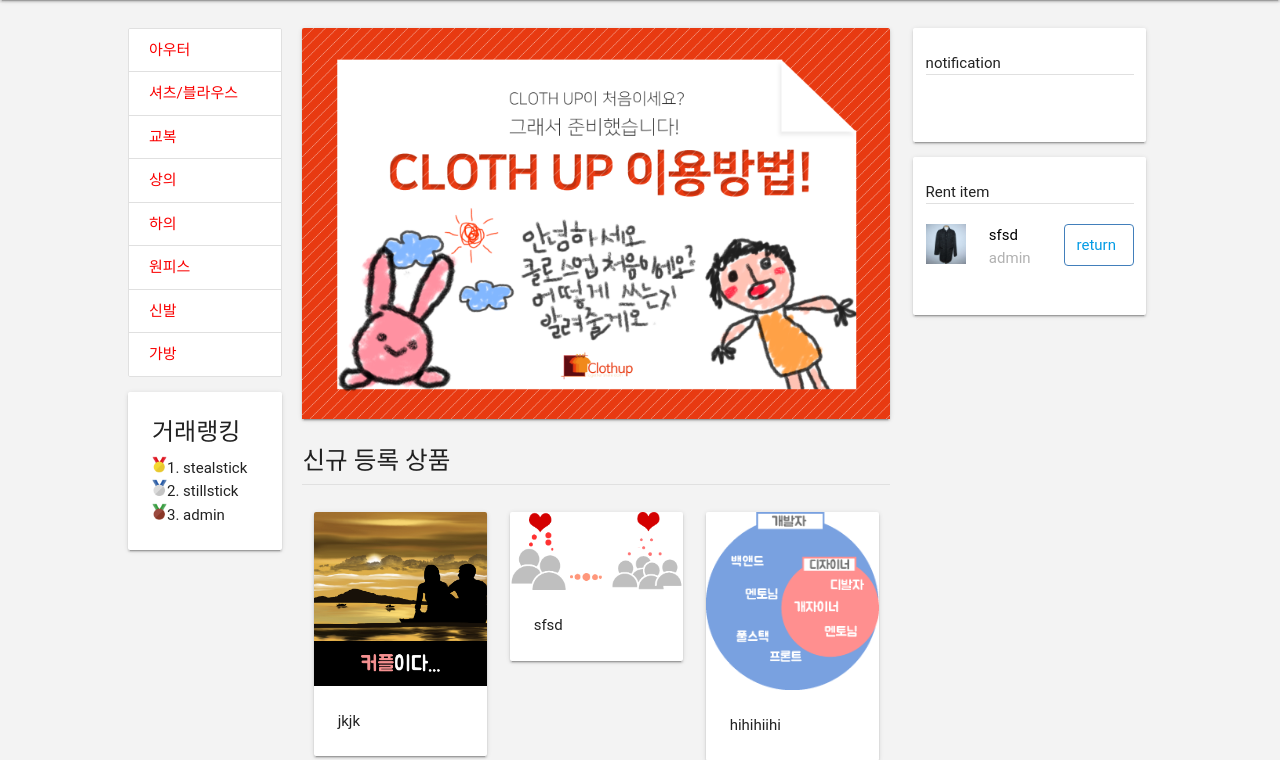
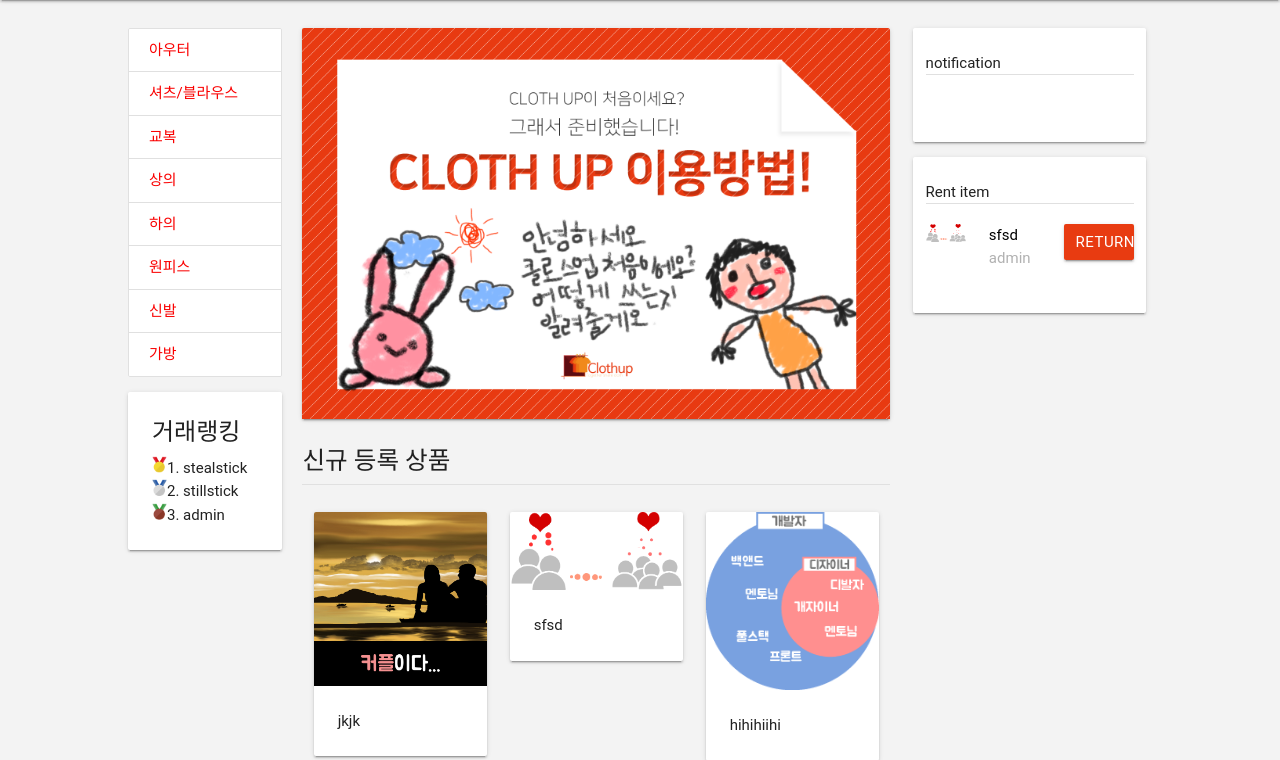
Before and after one commit to stealstick/clothes, a Django app: page / in a window 1280 px wide. Shown: the part 60-820 px from the top of the page. Run offline with Django 3.2, Linux system fonts and the light colour scheme; a user stored in the database is signed in; data comes from the database, SQL or seed files in the repository; data that the repository does not hold is empty; some libraries are stand-ins or nearby versions; some web fonts are replaced.

Commit message:
return cloth

```diff
--- a/main/urls.py
+++ b/main/urls.py
@@ -3,6 +3,7 @@ from . import views
 
 urlpatterns = [
     url(r'^$', views.index),
+    url(r'^returnitem$', views.returnitem),
     url(r'^send/(?P<username>.+)$', views.send),
     url(r'^borrow/$', views.borrow),
     url(r'^sending/(?P<username>.+)$', views.sending),
--- a/main/views.py
+++ b/main/views.py
@@ -11,8 +11,10 @@ def index(request):
     except:
         rent = None;
         #send = None;
-
-    send = Send.objects.filter(resiver = request.user)
+    try :
+        send = Send.objects.filter(resiver = request.user)
+    except:
+        send =None;
     clothes = Cloth.objects.all()
 
     context = {'clothes': clothes,
@@ -51,7 +53,7 @@ def sending(request, username):
     send = Send(cloth=cloth, resiver=resiver,owner=request.user, text=text, update_date=date)
     send.save()
 
-    return render(request, 'main/main.html')
+    return render(request, 'main/sendfinish.html')
 
 def borrow(request):
     owner = request.GET['owner']
@@ -85,3 +87,10 @@ def search(request):
     'search_item' : search_item,
     }
     return render(request, 'main/search.html', context)
+
+def returnitem(request):
+    cloth_name= request.GET['cloth_name']
+    delete_item= Cloth.objects.get(lenter =request.user, cloth_name=cloth_name)
+    delete_item.lenter = None
+    delete_item.save()
+    return HttpResponseRedirect("/")
--- a/static/main/css/base.css
+++ b/static/main/css/base.css
@@ -58,13 +58,7 @@ padding-top :80px;
 .event-sub{
 	color: #b1b1b1 !important;
 }
-.like{
-	border-style: solid;
-	border-color: #427fbb;
-	border-width: 1px;
-	height: 42px;
-	border-radius: 4px;
-}
+
 
 .stuck-left {
     position: fixed;
@@ -79,3 +73,21 @@ padding-top :80px;
 	border: none;
 	height: 60px;
 }
+.btn, .btn-large {
+    text-decoration: none;
+    color: #fff;
+    background-color: #e83b11;
+    text-align: center;
+    letter-spacing: .5px;
+    transition: .2s ease-out;
+    cursor: pointer;
+}
+.btn:hover, .btn-large:hover {
+    text-decoration: none;
+    color: #fff;
+    background-color: rgb(255,128,128);
+    text-align: center;
+    letter-spacing: .5px;
+    transition: .2s ease-out;
+    cursor: pointer;
+}
--- a/templates/main/layout.html
+++ b/templates/main/layout.html
@@ -93,7 +93,7 @@
             {% for send in my_send %}
             <div class="row">
                 <div class="col s12 l3 no-padding">
-                    <img src="{% static 'main/img/cloth1.jpg' %}" width="40px" class="circle responsive-img">
+                    <img src="media/{{ send.cloth.cloth_img }}" width="40px" class="circle responsive-img">
                 </div>
                 <div class="col s12 l9">
                     <a class = "event">
@@ -119,7 +119,7 @@
                 {% for rent_item in rent %}
             <div class="row">
                 <div class="col s12 l3 no-padding">
-                    <img src="{% static 'main/img/cloth1.jpg' %}" width="40px" class="responsive-img">
+                    <img src="media/{{ rent_item.cloth_img }}" width="40px" class="responsive-img">
                 </div>
                 <div class="col s12 l5">
                     <a class = "event">
@@ -129,11 +129,8 @@
                     <p class ="event-sub">{{ rent_item.owner.name }}
                     </p>
                 </div>
-                <div class="col s12 l4 like valign-wrapper center-align" >
-                    <a class="valign center-align" >
-                        <!-- notice the "circle" class -->
-                        return
-                    </a>
+                <div class="col s12 l4 waves-effect waves-light btn like valign-wrapper center-align" onclick="location.href='/returnitem?cloth_name={{ rent_item.cloth_name }}'">
+                    return
 
                 </div>
             </div>
--- a/templates/mypage/mypage.html
+++ b/templates/mypage/mypage.html
@@ -34,9 +34,10 @@
                         <img src="/media/{{ cloth.cloth_img }}" class="card-image-img">
                         <a href="#" class="card-image-x">X&nbsp; </a>
                     </div>
-                    <div class="card-content card-content-myclothup">
+
+                    <div class="card-content card-content-myclothup {% if cloth.lenter  %} grey {% endif %}">
                         <p>{{ cloth.cloth_name }}</p>
-
+{% if cloth.lenter %} <p class="red-text">대여자 : {{ cloth.lenter }}</p> {% endif %}
                     </div>
 
                 </div>
```
Also changed, not shown: templates/main/sendfinish.html (added, +50 -0 lines), media/cloth_image/겐지_dGTeetk.jpg (added), media/cloth_image/무제-3_jfHCjwr.png (added).
